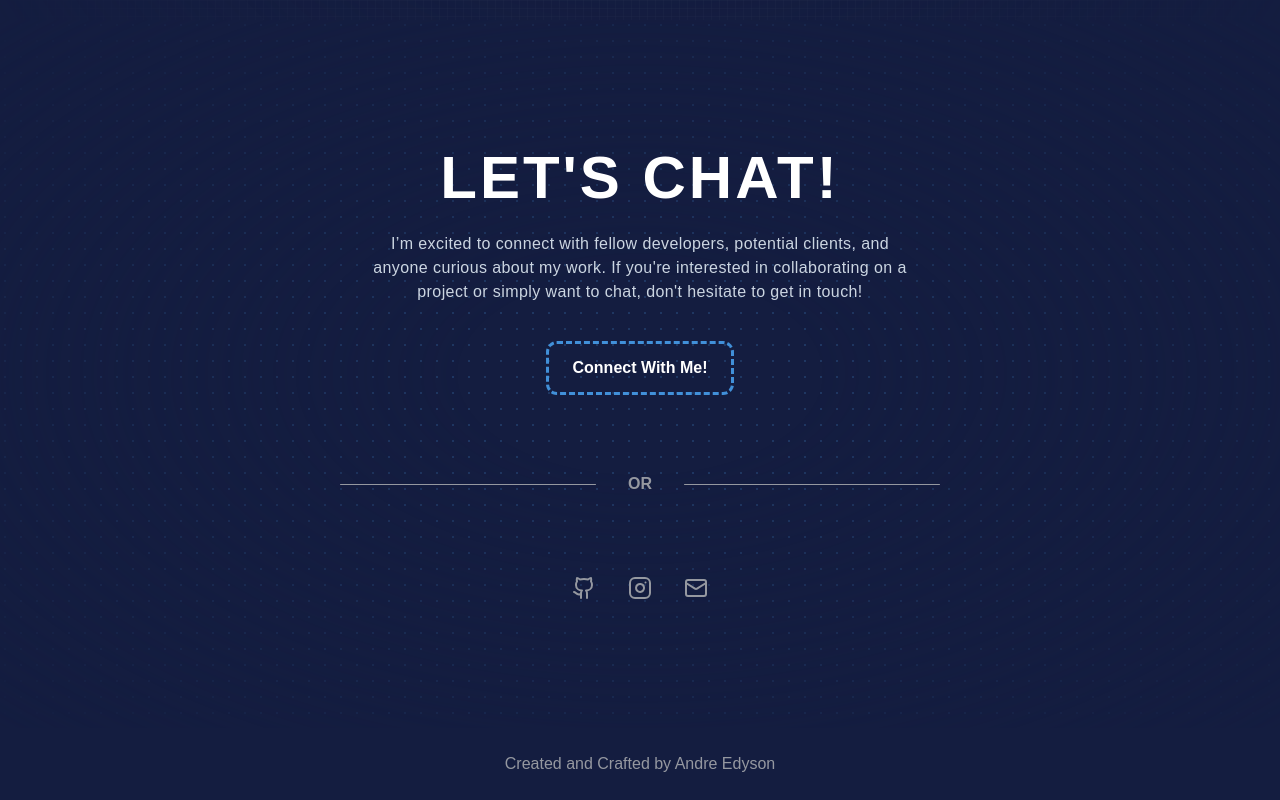
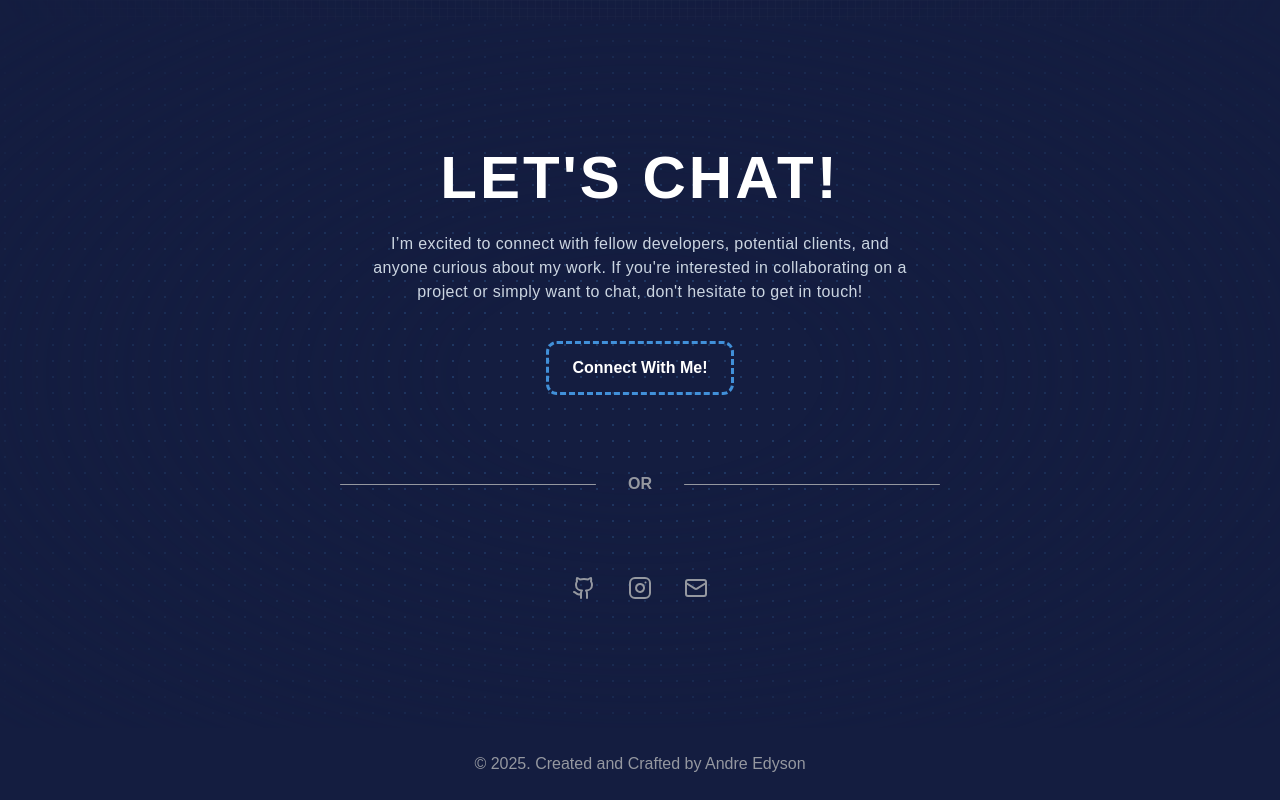
Before and after one commit to andreedyson/personal-website, a Next.js app: page / in a window 1280 px wide. Shown: the part 4516-5316 px from the top of the page. Built offline with nearby package versions, Linux system fonts and the light colour scheme.

Commit message:
chore(footer): add dynamic year to footer

```diff
--- a/app/components/About.tsx
+++ b/app/components/About.tsx
@@ -86,9 +86,9 @@ export default function About() {
             className="mt-6 max-w-[550px] space-y-4 text-sm text-slate-300 md:space-y-8 md:text-base"
           >
             <p>
-              Hi, thanks for taking your time visiting my portfolio website! My
-              name is Andre Edyson, I&apos;m 20 years old and I love making
-              websites.
+              Hi, thanks for taking your time visiting my portfolio website!{" "}
+              <br /> My name is Andre Edyson, I&apos;m 20 years old and I love
+              making websites.
             </p>
             <p>
               My web development journey started when I was a kid. As a 10 years
--- a/app/components/layout/Footer.tsx
+++ b/app/components/layout/Footer.tsx
@@ -8,7 +8,8 @@ function Footer() {
         target="_blank"
         className=" text-gray-font duration-200 hover:text-white hover:underline hover:underline-offset-8"
       >
-        Created and Crafted by <span>Andre Edyson</span>
+        © {new Date().getFullYear()}. Created and Crafted by{" "}
+        <span>Andre Edyson</span>
       </a>
     </footer>
   );
```
